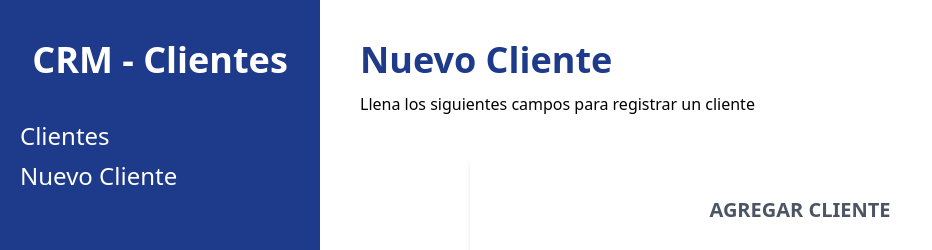
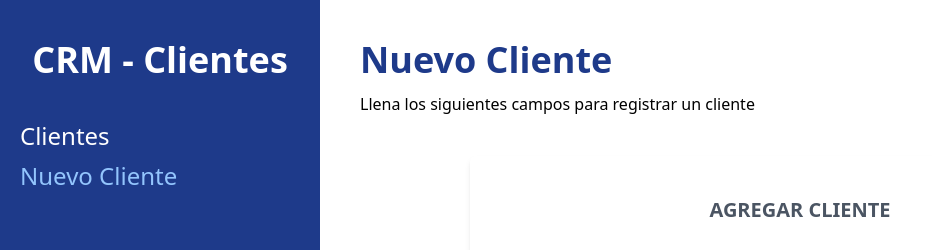
Before and after one commit to GenyLongart/CRM-Clientes, a React (Vite) app: page /new in a window 1280 px wide. Shown: the top 250 px of the page, without its empty margins (0-932 px from the left). Built offline with nearby package versions, Linux system fonts and the light colour scheme.

Commit message:
Fixing routes

```diff
--- a/src/layout/Layout.jsx
+++ b/src/layout/Layout.jsx
@@ -14,10 +14,10 @@ const Layout = () => {
 
             <nav className='mt-10 '>
                 <Link
-                className={`${actualUrl === '/clients' ? 'text-blue-300' : 'text-white'}  text-2xl block mt-2 hover:text-blue-300`}
+                className={`${actualUrl === '/' ? 'text-blue-300' : 'text-white'}  text-2xl block mt-2 hover:text-blue-300`}
                 to="/clients">Clientes</Link>
                 <Link
-                className={`${actualUrl === '/clients/new' ? 'text-blue-300' : 'text-white'}  text-2xl block mt-2 hover:text-blue-300`}
+                className={`${actualUrl === '/new' ? 'text-blue-300' : 'text-white'}  text-2xl block mt-2 hover:text-blue-300`}
                 to="/clients/new">Nuevo Cliente</Link>
             </nav>
         </div>
```
